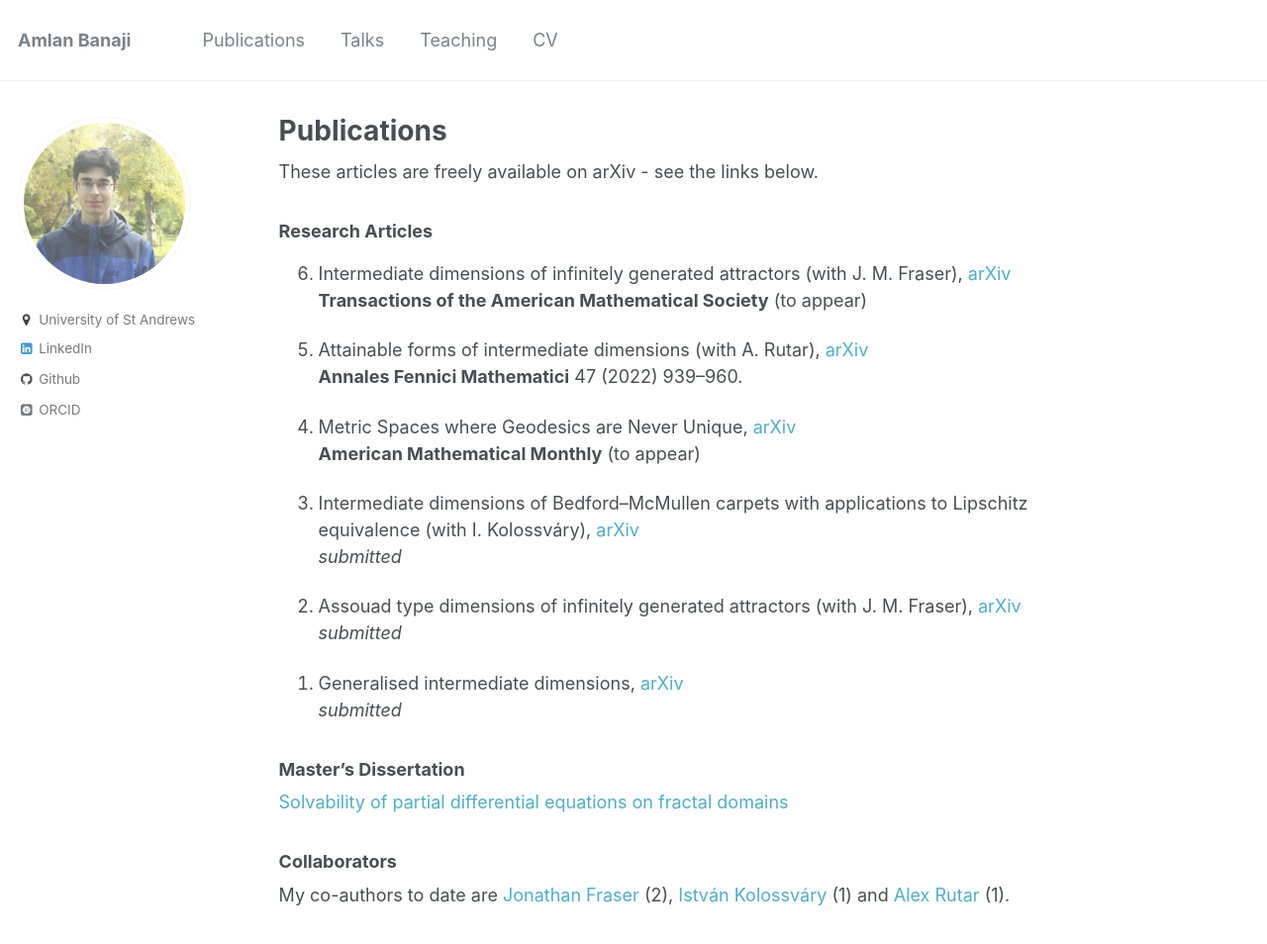
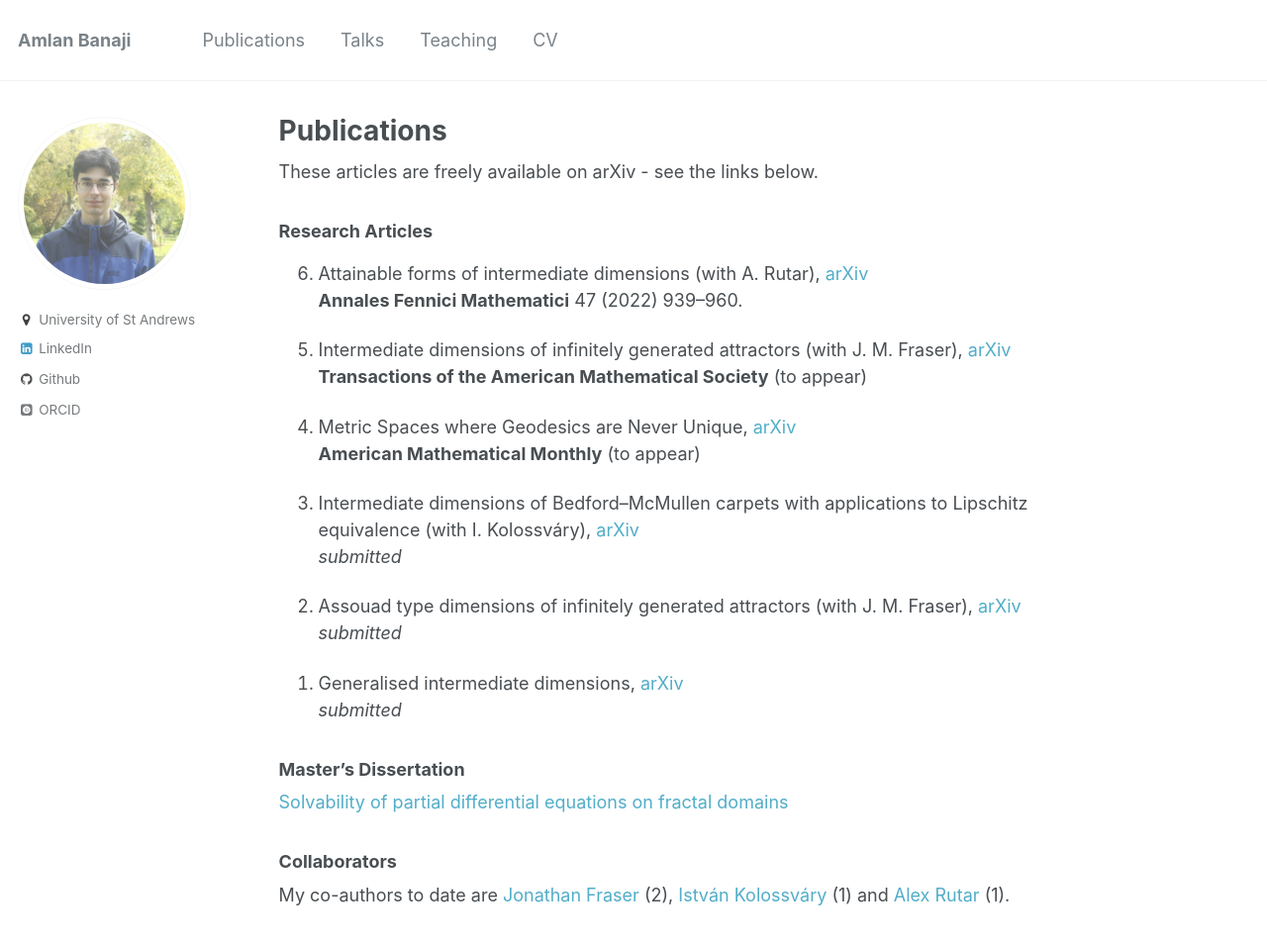
Before and after one commit to amlan-banaji/amlan-banaji.github.io, a Jekyll site: the page built from _pages/publications.md, in a window 1280 px wide and 968 px high. Shown: the top 954 px of the window at 99% size. Built offline with Jekyll 4.4.1, drawn with Linux system fonts in a browser that asks for light colours; some web fonts are replaced.

```diff
--- a/_pages/publications.md
+++ b/_pages/publications.md
@@ -8,11 +8,11 @@ These articles are freely available on arXiv - see the links below.
 
 ### Research Articles
 
-1. Intermediate dimensions of infinitely generated attractors (with J. M. Fraser), [arXiv](https://arxiv.org/abs/2104.15133)
+1. Attainable forms of intermediate dimensions (with A. Rutar), [arXiv](https://arxiv.org/abs/2111.14678)
+**Annales Fennici Mathematici** 47 (2022) 939–960.
+
+2. Intermediate dimensions of infinitely generated attractors (with J. M. Fraser), [arXiv](https://arxiv.org/abs/2104.15133)
 **Transactions of the American Mathematical Society** (to appear)
-
-2. Attainable forms of intermediate dimensions (with A. Rutar), [arXiv](https://arxiv.org/abs/2111.14678)
-**Annales Fennici Mathematici** 47 (2022) 939–960.
 
 3. Metric Spaces where Geodesics are Never Unique, [arXiv](https://arxiv.org/abs/2209.00598)
 **American Mathematical Monthly** (to appear)
```
Also changed, not shown: 1 other file.
